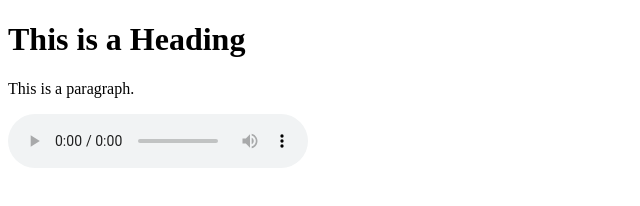
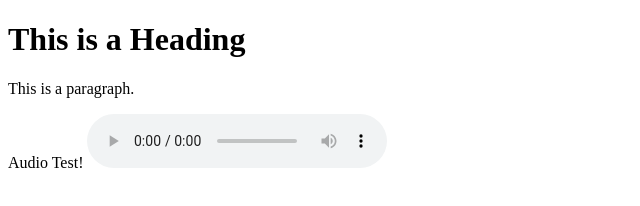
Before and after one commit to jackisading/peaches, a plain HTML site: page index.html in a window 1280 px wide. Shown: the whole page, without its empty margins (0-640 px from the left). Drawn offline with Linux system fonts and the light colour scheme.

Commit message:
Update index.html

```diff
--- a/index.html
+++ b/index.html
@@ -8,6 +8,7 @@
 <h1>This is a Heading</h1>
 <p>This is a paragraph.</p>
 
+Audio Test!
 <audio controls>
   <source src="923 Broadway.mp3" type="audio/mpeg">
 </audio>
```
